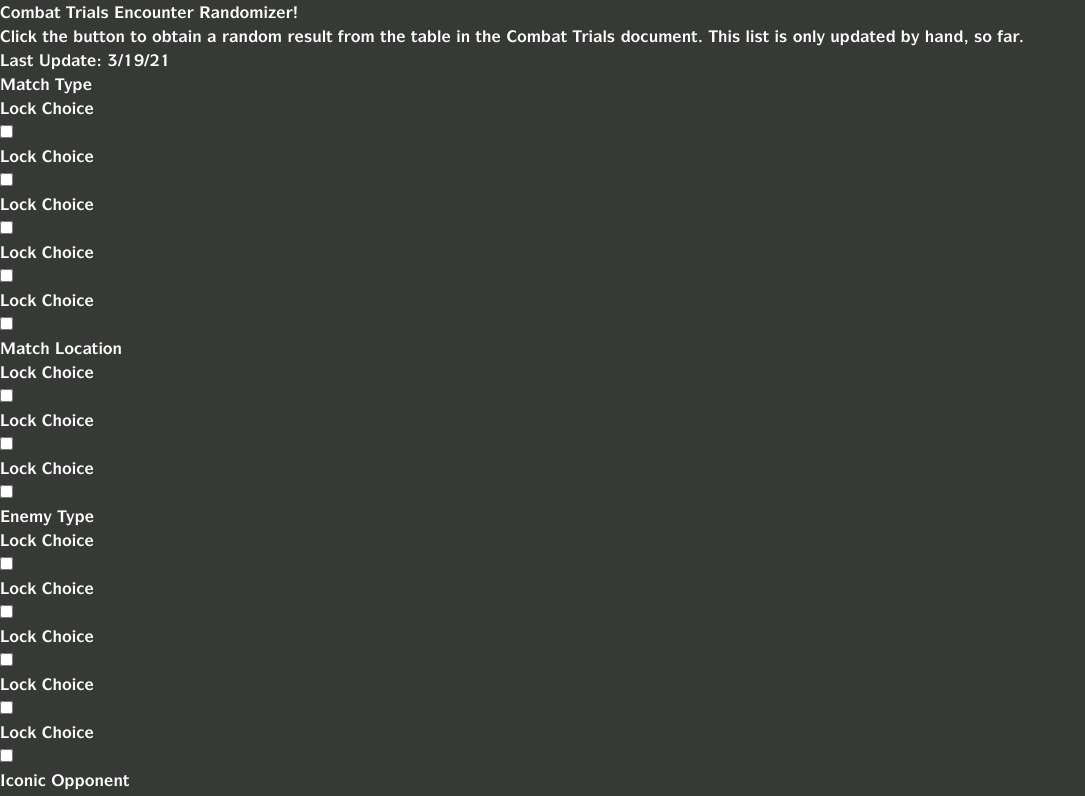
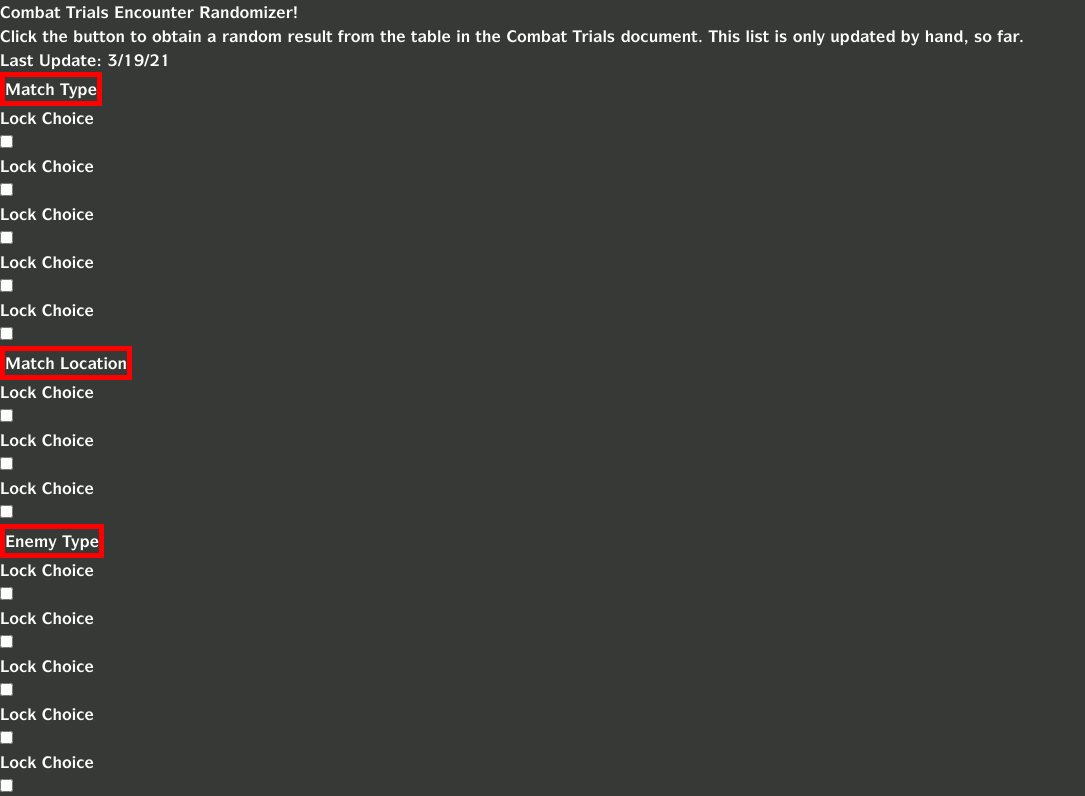
Before and after one commit to Xisifer/encounter-generator, a React (Create React App) app: page / in a window 1280 px wide. Shown: the top 796 px of the page, without its empty margins (0-1085 px from the left). Built offline with nearby package versions, Linux system fonts and the light colour scheme.

Commit message:
Switched package manager to Yarn, and set up Tailwind CSS.

```diff
--- a/package.json
+++ b/package.json
@@ -5,7 +5,6 @@
   "devDependencies": {
     "@tailwindcss/postcss7-compat": "^2.0.4",
     "autoprefixer": "^9.8.6",
-    "jest": "^24.9.0",
     "postcss": "^7.0.35",
     "tailwindcss": "npm:@tailwindcss/postcss7-compat@^2.0.4"
   },
@@ -22,7 +21,7 @@
     "react": "^16.13.1",
     "react-bootstrap": "^1.4.3",
     "react-dom": "^16.13.1",
-    "react-scripts": "3.4.1",
+    "react-scripts": "^4.0.3",
     "uuid": "^8.3.2"
   },
   "scripts": {
--- a/src/App.css
+++ b/src/App.css
@@ -13,4 +13,10 @@ body {
   font-family:'SWfont';
   background-color:rgb(54,57,53) !important;
   color:white !important;
+
 }
+@layer utilities {
+    .btn {
+        border: 5px solid red;
+    }
+}
```
Also changed, not shown: craco.config.js (renamed from src/craco.config.js), 2 other files (tests, documents, lock files or other folders).
